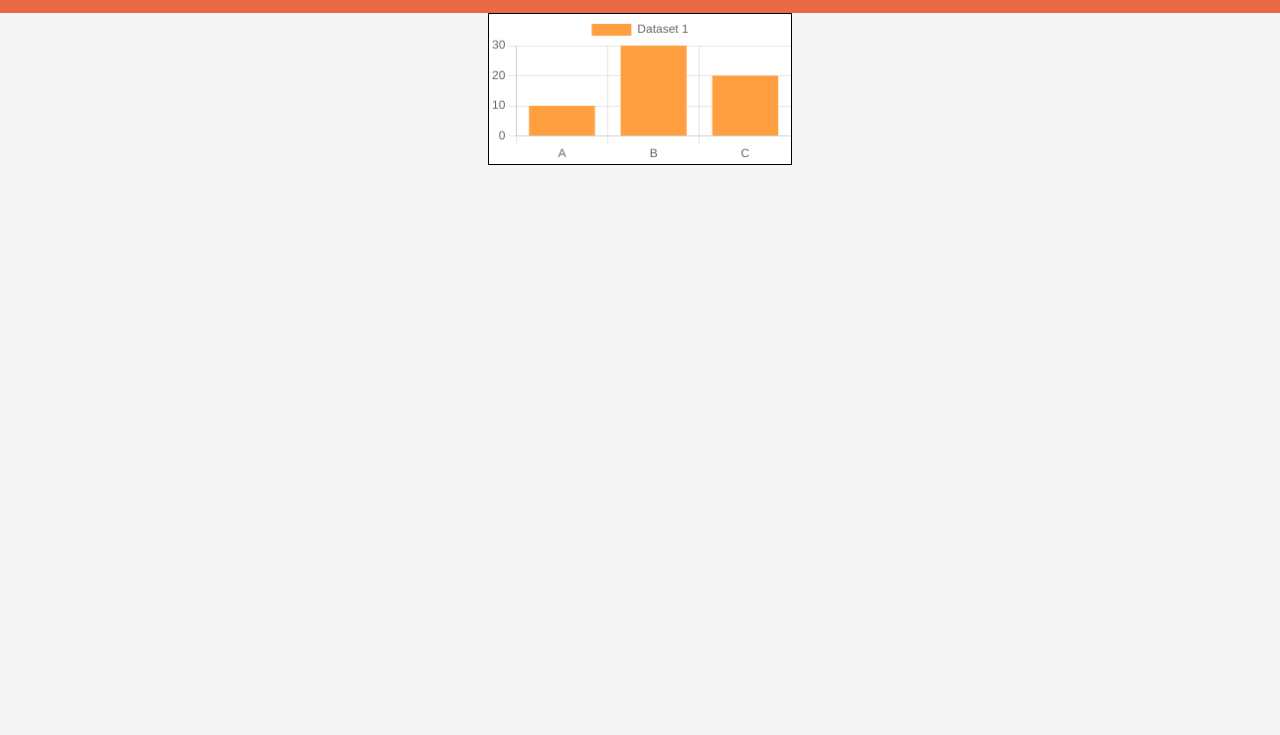
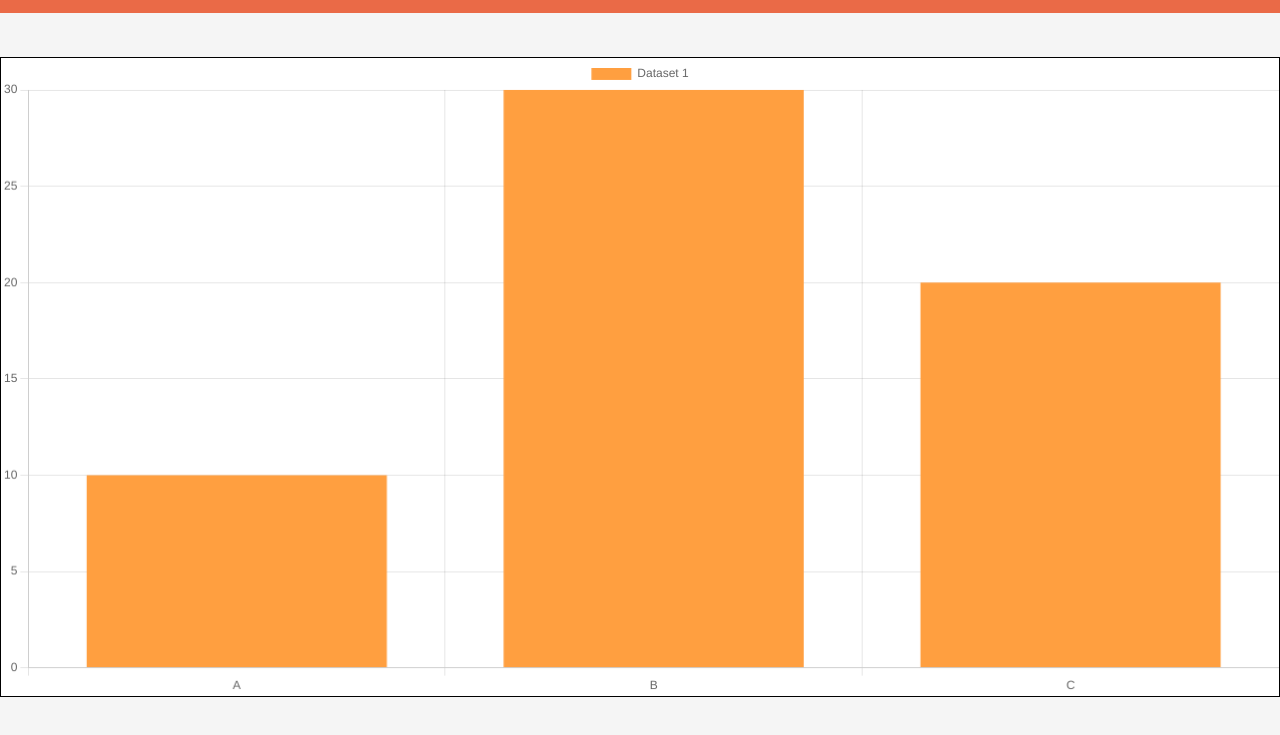
Before and after one commit to oswal-suraj-39/Chart-JS-Practice, a plain HTML site: page pages/bar-chart.html in a window 1280 px wide. Shown: the part 59-794 px from the top of the page. Drawn offline with Linux system fonts and the light colour scheme.

Commit message:
Refactor chart HTML structure: wrap chart containers in section elements for improved layout

```diff
--- a/css/chart.css
+++ b/css/chart.css
@@ -24,17 +24,28 @@ header {
     color: #eeeeee;
 }
 
+.chart-section {
+    width: 100%;
+    height: 100%;
+    overflow: hidden;
+}
+
 .chart-container {
     display: flex;
     justify-content: center;
     align-items: center;
-    max-width: 30rem;
-    height: stretch;
+    width: 100%;
+    height: 100%;
+    overflow: auto;
 }
 
 canvas {
     background-color: white;
     border: 1px solid black;
+}
+
+a:focus-visible {
+    outline: none;
 }
 
 button {
--- a/pages/bar-chart.html
+++ b/pages/bar-chart.html
@@ -21,9 +21,11 @@
         </a>
     </header>
 
-    <div class="chart-container">
-        <canvas id="Canvas"></canvas>
-    </div>
+    <section class="chart-section">
+        <div class="chart-container">
+            <canvas id="Canvas"></canvas>
+        </div>
+    </section>
 
 </body>
 <script src="/js/ChartLib/chart.umd.js"></script>
```
Also changed, not shown: css/index.css (+6 -1 lines), pages/bubble-chart.html (+5 -3 lines), pages/doughnut-chart.html (+5 -3 lines), pages/line-chart.html (+5 -3 lines), pages/pie-chart.html (+5 -3 lines), pages/polar-area-chart.html (+5 -3 lines), pages/radar-chart.html (+5 -3 lines), pages/scatter-plot.html (+6 -3 lines).
